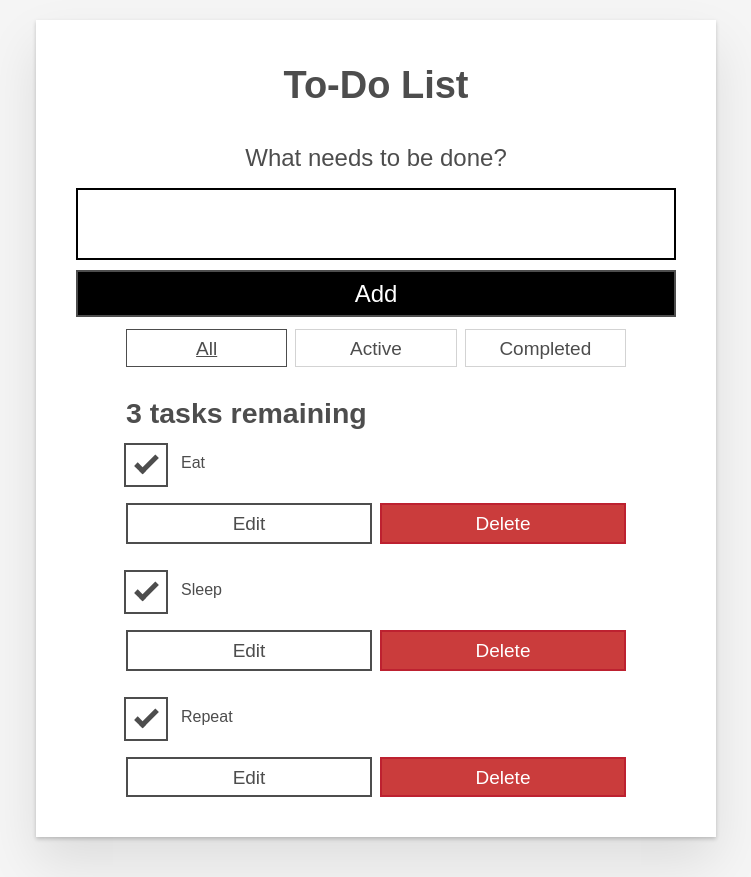
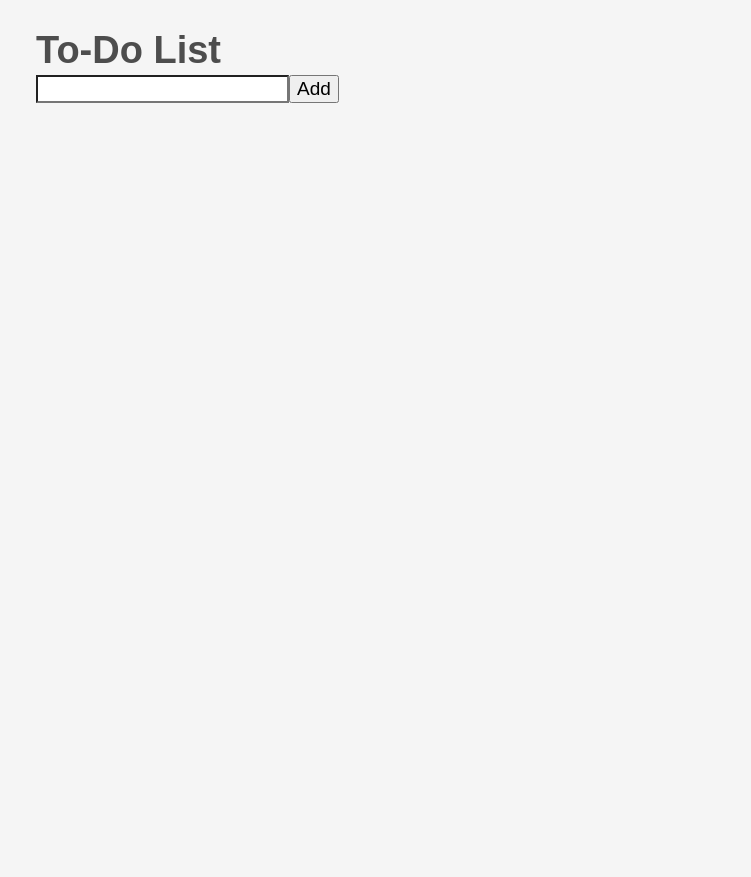
Before and after one commit to KevRdz/react-to-do-list, a React (Create React App) app: page / in a window 1280 px wide. Shown: the whole page, without its empty margins (264-1015 px from the left). After the commit the page ends 800 px from the top, so only its background shows below. Built offline with nearby package versions, Linux system fonts and the light colour scheme.

Commit message:
map list items to display each todo

```diff
--- a/src/App.js
+++ b/src/App.js
@@ -1,54 +1,37 @@
-import './App.css';
-import Todo from './components/Todo';
+import React from 'react'
+import { useState } from 'react'
 
 function App() {
+  const [list, setList] = useState([])
+  const [input, setInput] = useState("")
+
+  const addTodo = (todo) => {
+    const newTodo = {
+      id: Math.random(),
+      todo: todo,
+    }
+    setList([...list, newTodo])
+    setInput("")
+  }
   return (
-    <div className="todoapp stack-large">
+    <div>
       <h1>To-Do List</h1>
-      <form>
-        <h2 className="label-wrapper">
-          <label htmlFor="new-todo-input" className="label__lg">
-            What needs to be done?
-          </label>
-        </h2>
-        <input
-          type="text"
-          id="new-todo-input"
-          className="input input__lg"
-          name="text"
-          autoComplete="off"
-        />
-        <button type="submit" className="btn btn__primary btn__lg">
-          Add
-        </button>
-      </form>
-      <div className="filters btn-group stack-exception">
-        <button type="button" className="btn toggle-btn" aria-pressed="true">
-          <span className="visually-hidden">Show </span>
-          <span>all</span>
-          <span className="visually-hidden"> tasks</span>
-        </button>
-        <button type="button" className="btn toggle-btn" aria-pressed="false">
-          <span className="visually-hidden">Show </span>
-          <span>Active</span>
-          <span className="visually-hidden"> tasks</span>
-        </button>
-        <button type="button" className="btn toggle-btn" aria-pressed="false">
-          <span className="visually-hidden">Show </span>
-          <span>Completed</span>
-          <span className="visually-hidden"> tasks</span>
-        </button>
-      </div>
-      <h2 id="list-heading">3 tasks remaining</h2>
-      <ul
-        className="todo-list stack-large stack-exception"
-        aria-labelledby="list-heading">
-        <Todo name="Eat"/>
-        <Todo name="Sleep"/>
-        <Todo name="Repeat"/>
+      <input
+        type="text"
+        value={input}
+        onChange={(e) => setInput(e.target.value)}
+      />
+      <button onClick={() => addTodo(input)}>Add</button>
+      <ul>
+        {list.map((todo) => (
+          <li key={todo.id}>
+            {todo.todo}
+            <button>X</button>
+          </li>
+        ))}
       </ul>
     </div>
-  );
+  )
 }
 
-export default App;
+export default App
--- a/src/components/Todo.jsx
+++ b/src/components/Todo.jsx
@@ -1,24 +1,11 @@
+import React from 'react'
 
+function Todo() {
+  return (
+    <div>
 
-const Todo = (props) => {
-  return (
-    <li className="todo stack-small">
-      <div className="c-cb">
-        <input id="todo-0" type="checkbox" defaultChecked />
-        <label className="todo-label" htmlFor="todo-0">
-          {props.name}
-        </label>
-      </div>
-      <div className="btn-group">
-        <button type="button" className="btn">
-          Edit <span className="visually-hidden">{props.name}</span>
-        </button>
-        <button type="button" className="btn btn__danger">
-          Delete <span className="visually-hidden">{props.name}</span>
-        </button>
-      </div>
-    </li>
-  );
+    </div>
+  )
 }
 
-export default Todo;
+export default Todo
--- a/src/index.css
+++ b/src/index.css
@@ -34,7 +34,7 @@
   list-style: none;
   padding: 0;
 }
-button {
+/* button {
   -moz-osx-font-smoothing: inherit;
   -webkit-font-smoothing: inherit;
   appearance: none;
@@ -47,7 +47,7 @@
   overflow: visible;
   padding: 0;
   width: auto;
-}
+} */
 button::-moz-focus-inner {
   border: 0;
 }
```
